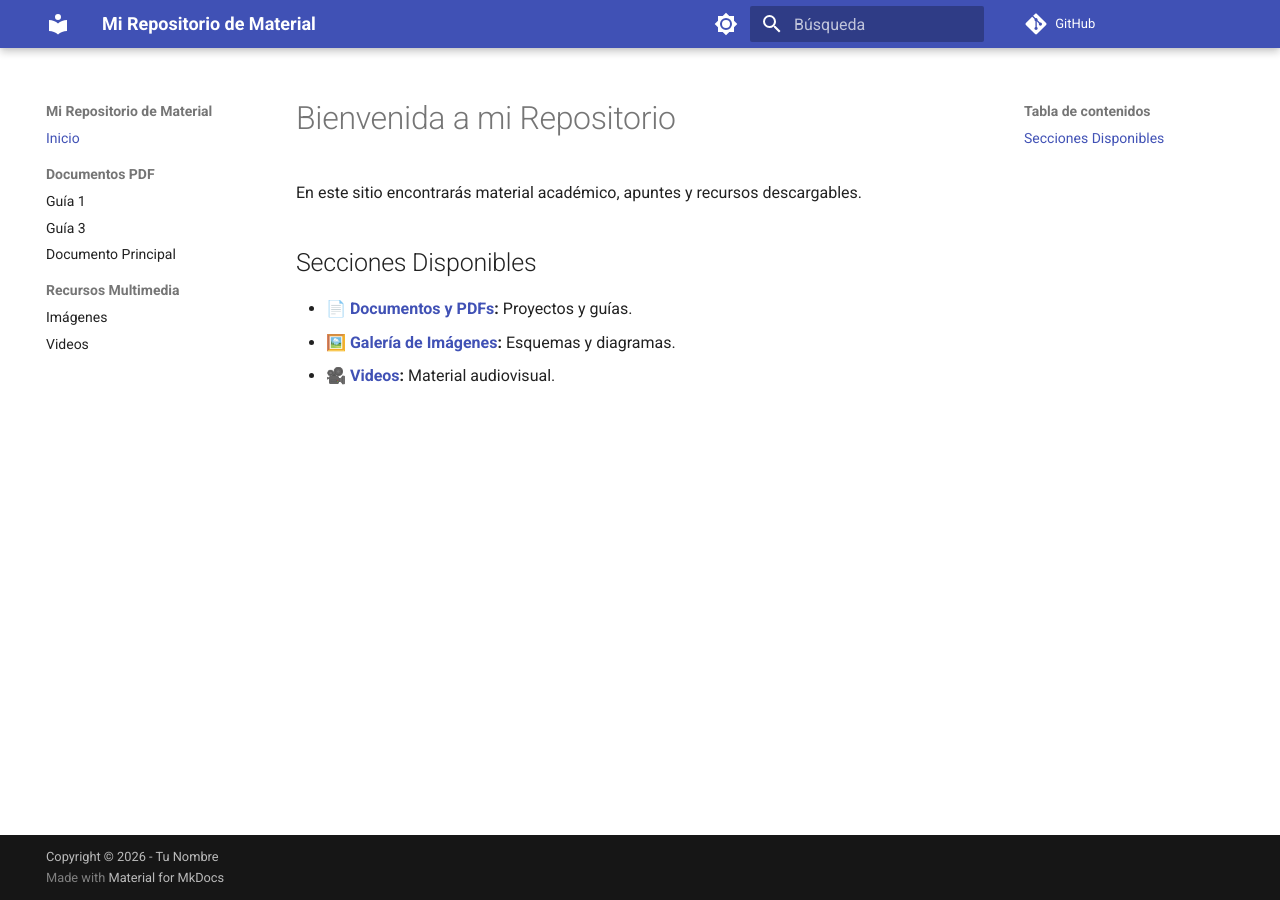
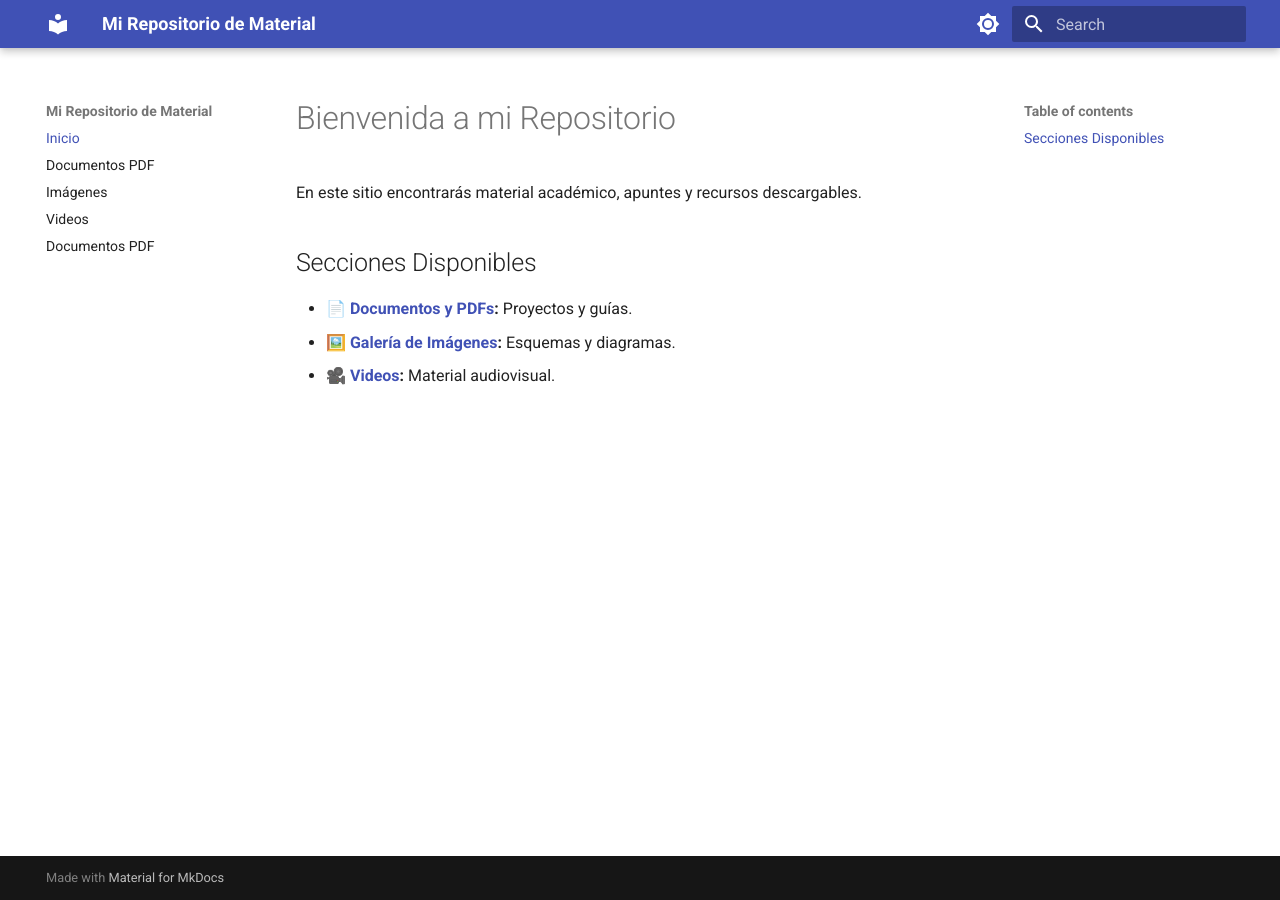
Before and after one commit to jlabrinp/Probabilidades, an MkDocs documentation site: the page built from docs/index.md, in a window 1280 px wide. Built offline with MkDocs 1.6.1 and Material for MkDocs 9.7.7, drawn with Linux system fonts in a browser that asks for light colours; comment, search, counter and statistics services are not loaded.

Commit message:
Refactor mkdocs.yml configuration and navigation
Removed author and copyright information, updated navigation structure, and retained essential features.

```diff
--- a/mkdocs.yml
+++ b/mkdocs.yml
@@ -1,59 +1,31 @@
 site_name: Mi Repositorio de Material
 site_description: Apuntes, PDFs compilados y recursos multimedia
-site_author: Tu Nombre
-copyright: Copyright &copy; 2026 - Tu Nombre
-
-# Enlace al repositorio (para que aparezca el icono de GitHub en la barra)
-repo_url: https://github.com/tu-usuario/tu-repo
-edit_uri: edit/main/docs/   # Permite editar páginas directamente desde el sitio
 
 theme:
   name: material
   palette:
     - scheme: default
       primary: indigo
-      accent: indigo
       toggle:
         icon: material/brightness-7
         name: Modo oscuro
     - scheme: slate
       primary: indigo
-      accent: indigo
       toggle:
         icon: material/brightness-4
         name: Modo claro
   features:
-    - navigation.indexes      # Índices automáticos en secciones
-    - navigation.expand       # Expande todos los submenús
-    - navigation.sections     # Agrupa secciones
-    - search.suggest          # Sugerencias en la búsqueda
-    - content.tabs.link       # Sincroniza pestañas de contenido
-    - content.code.annotate   # Anotaciones en bloques de código
-  language: es                # Idioma español
+    - navigation.indexes
+    - navigation.expand
+    - search.suggest
 
-# Plugins (búscqueda y minificación opcional)
-plugins:
-  - search
-  - minify:
-      minify_html: true       # Reduce el tamaño del HTML generado
+markdown_extensions:
+  - attr_list
+  - md_in_html
 
-# Extensiones de Markdown para dar más potencia
-markdown_extensions:
-  - attr_list                 # Atributos HTML en Markdown (ej: {#id .class})
-  - md_in_html                # Permite Markdown dentro de etiquetas HTML
-  - toc:
-      permalink: true         # Añade enlaces permanentes a los encabezados
-  - pymdownx.highlight:
-      anchor_linenums: true
-  - pymdownx.superfences      # Soporte para diagramas y bloques anidados
-
-# Navegación principal
 nav:
   - Inicio: index.md
-  - Documentos PDF:
-    - Guía 1: guia1.md
-    - Guía 3: guia3.md
-    - Documento Principal: main.md
-  - Recursos Multimedia:
-    - Imágenes: imagenes.md
-    - Videos: videos.md
+  - Documentos PDF: visores-pdf.md
+  - Imágenes: imagenes.md
+  - Videos: videos.md
+  - Guía 1: visores-pdf.md
```
